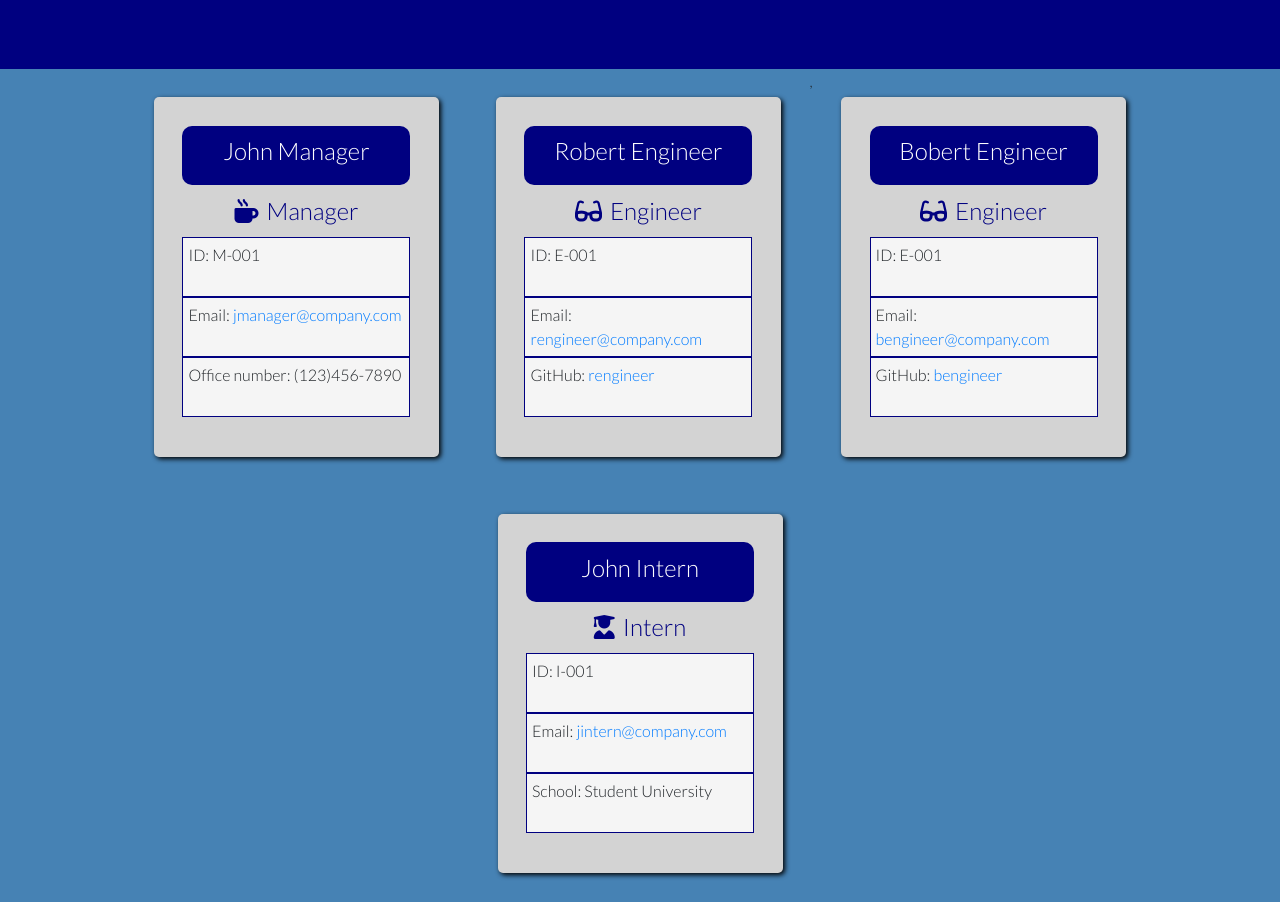
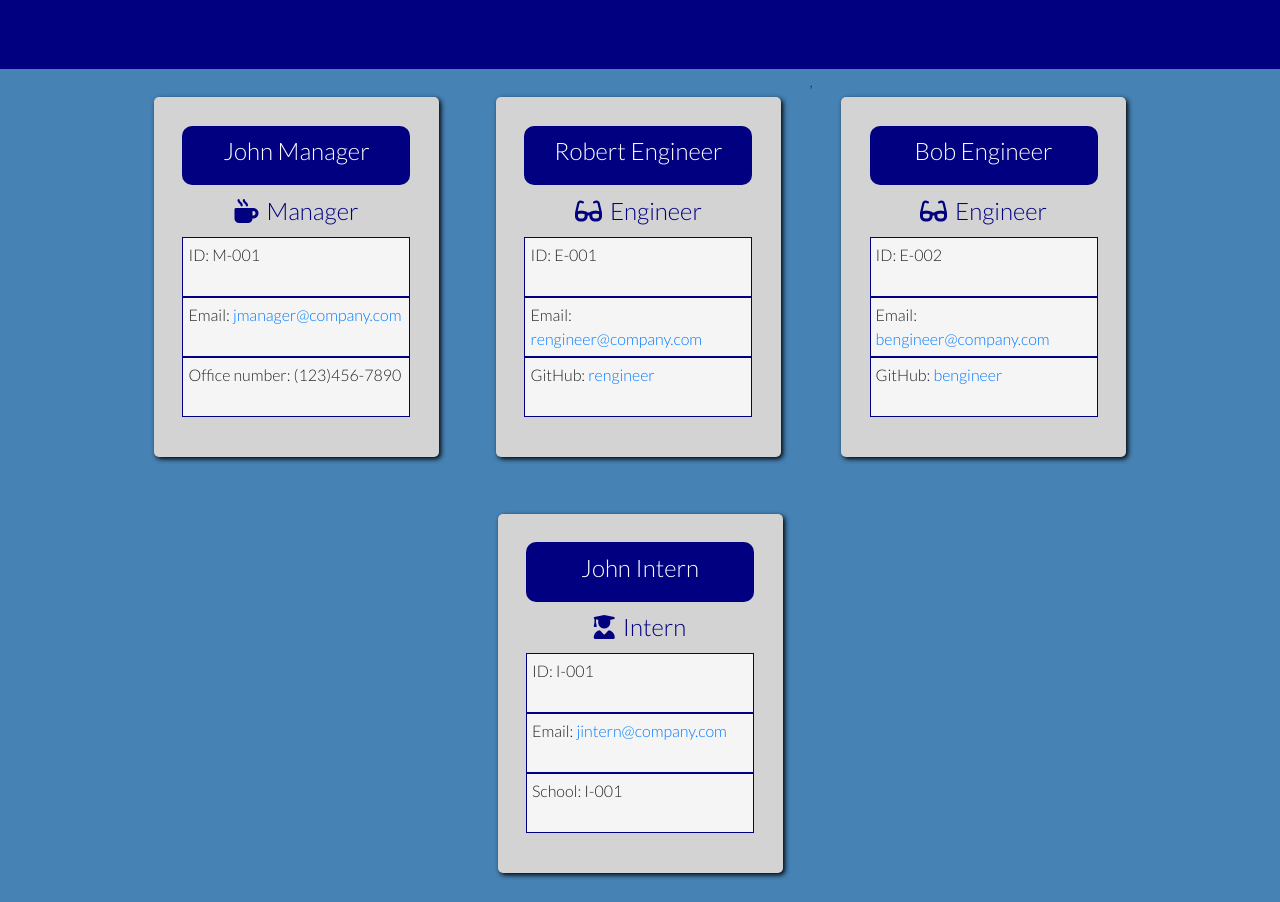
Before and after one commit to Jollyrgr83/uofu-hw-employee-org-chart-cli, a website: page output/team.html in a window 1280 px wide. Shown: the part 125-1027 px from the top of the page. Drawn offline with nearby package versions, Linux system fonts and the light colour scheme.

Commit message:
minor update

```diff
--- a/output/team.html
+++ b/output/team.html
@@ -58,14 +58,14 @@
 </div>
 ,<div class="col-sm-3 employee-card">
     <div class="employee-card-name">
-        <h2>Bobert Engineer</h2>
+        <h2>Bob Engineer</h2>
     </div>
     <div class="employee-card-title">
         <h3><i class="fas fa-glasses mr-2"></i>Engineer</h3>
     </div>
     <div class="employee-card-body">
         <ul>
-            <li>ID: E-001</li>
+            <li>ID: E-002</li>
             <li>Email: <a href="mailto:bengineer@company.com">bengineer@company.com</a></li>
             <li>GitHub: <a href="https://github.com/bengineer" target="_blank" rel="noopener noreferrer">bengineer</a></li>
         </ul>
@@ -82,7 +82,7 @@
         <ul>
             <li>ID: I-001</li>
             <li>Email: <a href="mailto:jintern@company.com">jintern@company.com</a></li>
-            <li>School: Student University</li>
+            <li>School: I-001</li>
         </ul>
     </div>
 </div>
```
